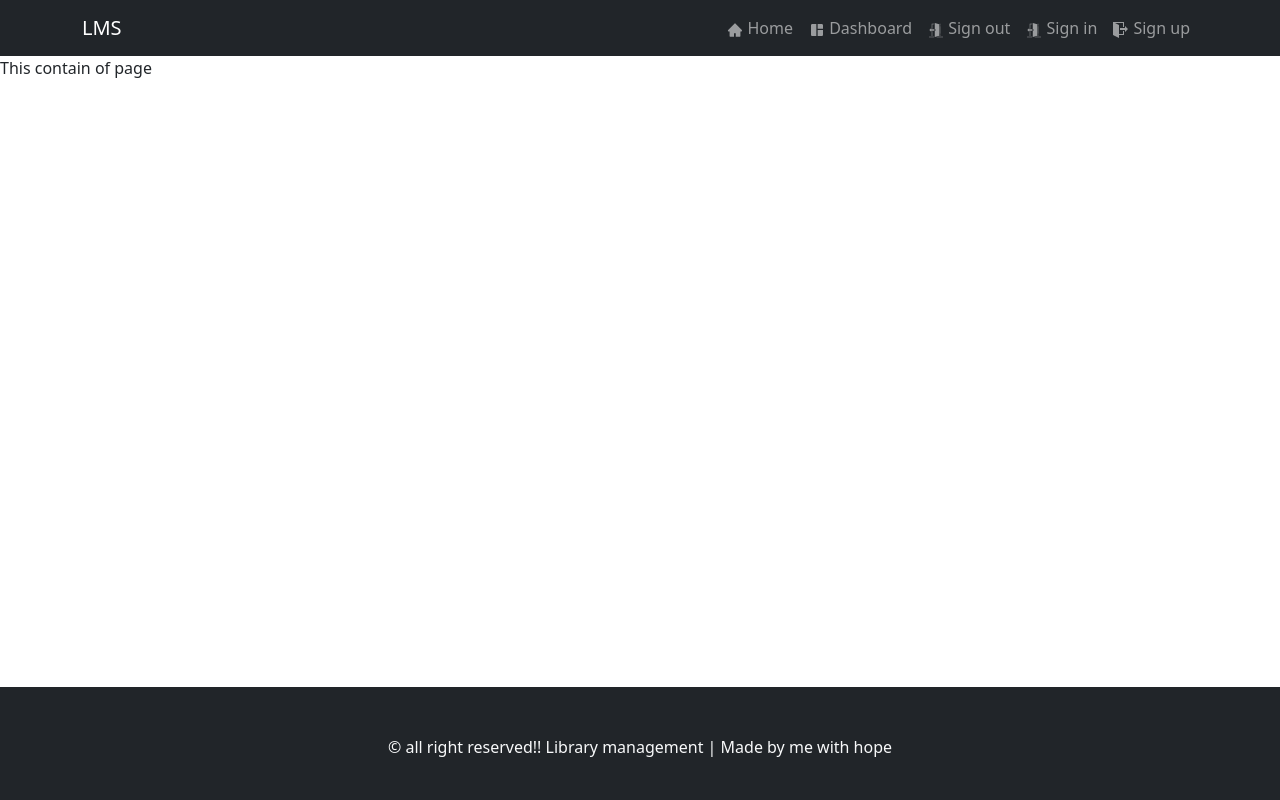
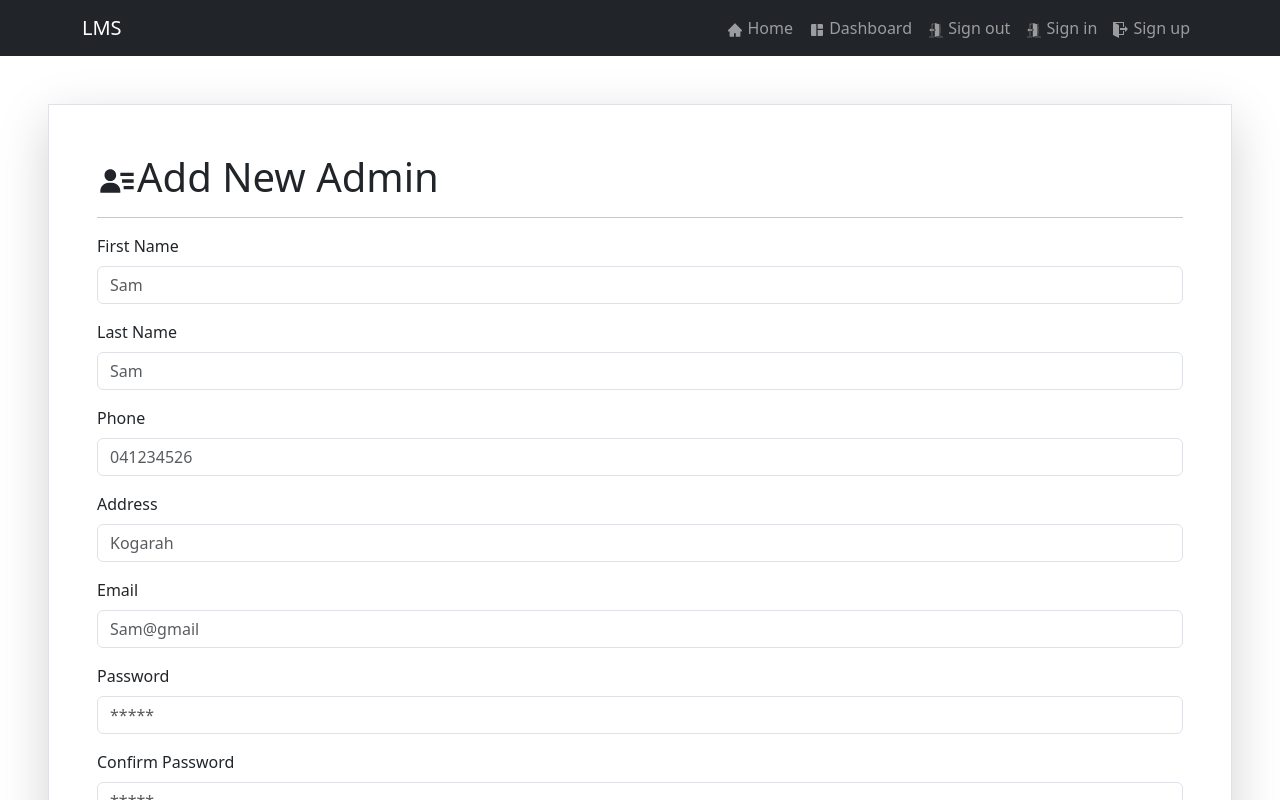
Before and after one commit to Vulpeshprajan/LMS-client, a React (Create React App) app: page /new-admin in a window 1280 px wide. Shown: the top 800 px of the page. Built offline with nearby package versions, Linux system fonts and the light colour scheme.

Commit message:
registration done

```diff
--- a/package.json
+++ b/package.json
@@ -7,6 +7,7 @@
     "@testing-library/jest-dom": "^5.17.0",
     "@testing-library/react": "^13.4.0",
     "@testing-library/user-event": "^13.5.0",
+    "axios": "^1.4.0",
     "bootstrap": "^5.3.1",
     "react": "^18.2.0",
     "react-bootstrap": "^2.8.0",
--- /dev/null
+++ b/src/components/custom-input/CustomInput.js
@@ -0,0 +1,11 @@
+import React from "react";
+import Form from "react-bootstrap/Form";
+
+export const CustomInput = ({ label, ...rest }) => {
+  return (
+    <Form.Group className="mb-3">
+      <Form.Label>{label}</Form.Label>
+      <Form.Control {...rest} />
+    </Form.Group>
+  );
+};
--- /dev/null
+++ b/src/helper/axios.js
@@ -0,0 +1,17 @@
+import axios from "axios";
+
+const rootAPI = "http://localhost:8000";
+const userAPI = rootAPI + "/api/v1/user";
+
+export const postUser = async (userData) => {
+  try {
+    const { data } = await axios.post(userAPI, userData);
+
+    return data;
+  } catch (error) {
+    return {
+      status: "error",
+      message: error.message,
+    };
+  }
+};
--- a/src/pages/signup-signin/Signin.js
+++ b/src/pages/signup-signin/Signin.js
@@ -1,7 +1,32 @@
 import React from "react";
+import Button from "react-bootstrap/Button";
+import Form from "react-bootstrap/Form";
 
 const Signin = () => {
-  return <div>Signin</div>;
+  return (
+    <div>
+      <Form>
+        <Form.Group className="mb-3" controlId="formBasicEmail">
+          <Form.Label>Email address</Form.Label>
+          <Form.Control type="email" placeholder="Enter email" />
+          <Form.Text className="text-muted">
+            We'll never share your email with anyone else.
+          </Form.Text>
+        </Form.Group>
+
+        <Form.Group className="mb-3" controlId="formBasicPassword">
+          <Form.Label>Password</Form.Label>
+          <Form.Control type="password" placeholder="Password" />
+        </Form.Group>
+        <Form.Group className="mb-3" controlId="formBasicCheckbox">
+          <Form.Check type="checkbox" label="Check me out" />
+        </Form.Group>
+        <Button variant="primary" type="submit">
+          Submit
+        </Button>
+      </Form>
+    </div>
+  );
 };
 
 export default Signin;
--- a/src/pages/signup-signin/Signup.js
+++ b/src/pages/signup-signin/Signup.js
@@ -1,13 +1,129 @@
-import React from "react";
+import React, { useState } from "react";
+import { toast } from "react-toastify";
+import Button from "react-bootstrap/Button";
+import Form from "react-bootstrap/Form";
 import { Header } from "../../components/layout/Header";
 import { Footer } from "../../components/layout/Footer";
+import { CustomInput } from "../../components/custom-input/CustomInput";
+import { BiSolidUserDetail } from "react-icons/bi";
+import { postUser } from "../../helper/axios";
 
 const Signup = () => {
+  const [form, setForm] = useState({});
+
+  const handleOnChange = (e) => {
+    const { name, value } = e.target;
+
+    setForm({
+      ...form,
+      [name]: value,
+    });
+  };
+
+  const handleOnSubmit = async (e) => {
+    e.preventDefault();
+    console.log(form);
+
+    const { confirmPassword, ...rest } = form;
+
+    if (confirmPassword !== form.password) {
+      return toast.error("Password do not match ");
+    }
+
+    // call api and send rest obj
+
+    const dataPromise = postUser(rest);
+
+    toast.promise(dataPromise, {
+      pending: "Please wait...",
+    });
+    const { status, message } = await dataPromise;
+    toast[status](message);
+  };
+
+  const inputs = [
+    {
+      label: "First Name",
+      name: "fName",
+      required: true,
+      placeholder: "Sam",
+      type: "text",
+    },
+
+    {
+      label: "Last Name",
+      name: "lName",
+      required: true,
+      placeholder: "Sam",
+      type: "text",
+    },
+
+    {
+      label: "Phone",
+      name: "phone",
+      placeholder: "041234526",
+      type: "number",
+    },
+
+    {
+      label: "Address",
+      name: "address",
+      placeholder: "Kogarah",
+      type: "text",
+    },
+
+    {
+      label: "Email",
+      name: "email",
+      required: true,
+      placeholder: "Sam@gmail",
+      type: "email",
+    },
+    {
+      label: "Password",
+      name: "password",
+      required: true,
+      placeholder: "*****",
+      type: "password",
+      minLength: "6",
+    },
+
+    {
+      label: "Confirm Password",
+      name: "confirmPassword",
+      required: true,
+      placeholder: "*****",
+      type: "password",
+      minLength: "6",
+    },
+  ];
+
   return (
     <div>
       <Header />
 
-      <section className="main"> This contain of page</section>
+      <section className="main">
+        {" "}
+        <Form
+          onSubmit={handleOnSubmit}
+          className=" m-5 p-5 border shadow-lg w-10"
+        >
+          <h1>
+            <BiSolidUserDetail />
+            Add New Admin
+          </h1>
+          <hr />
+          {inputs.map((item, i) => (
+            <CustomInput key={i} {...item} onChange={handleOnChange} />
+          ))}
+
+          <div className="d-grid">
+            <Button variant="primary" type="submit">
+              Add New Admin
+            </Button>
+          </div>
+        </Form>
+      </section>
 
       <Footer />
     </div>
```
Also changed, not shown: 1 other file (tests, documents, lock files or other folders).
